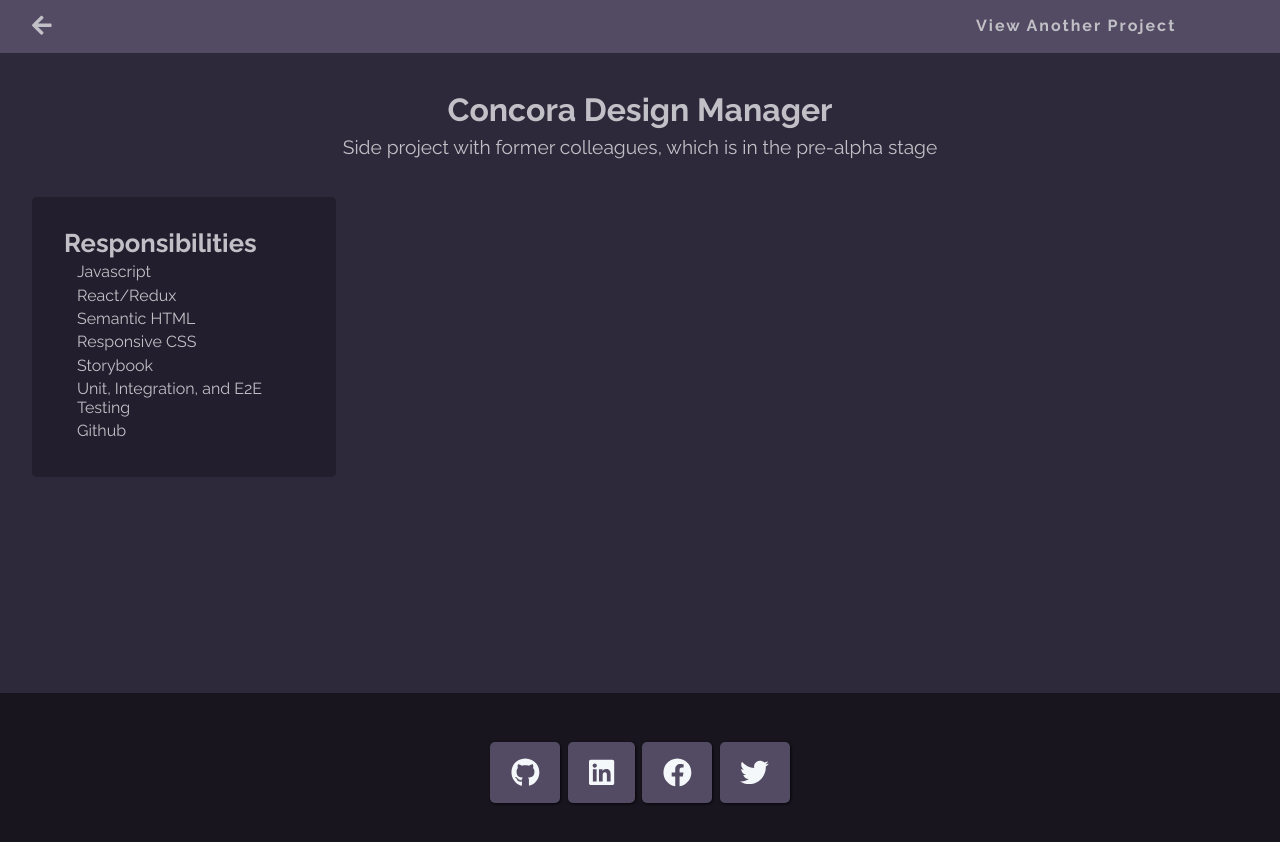
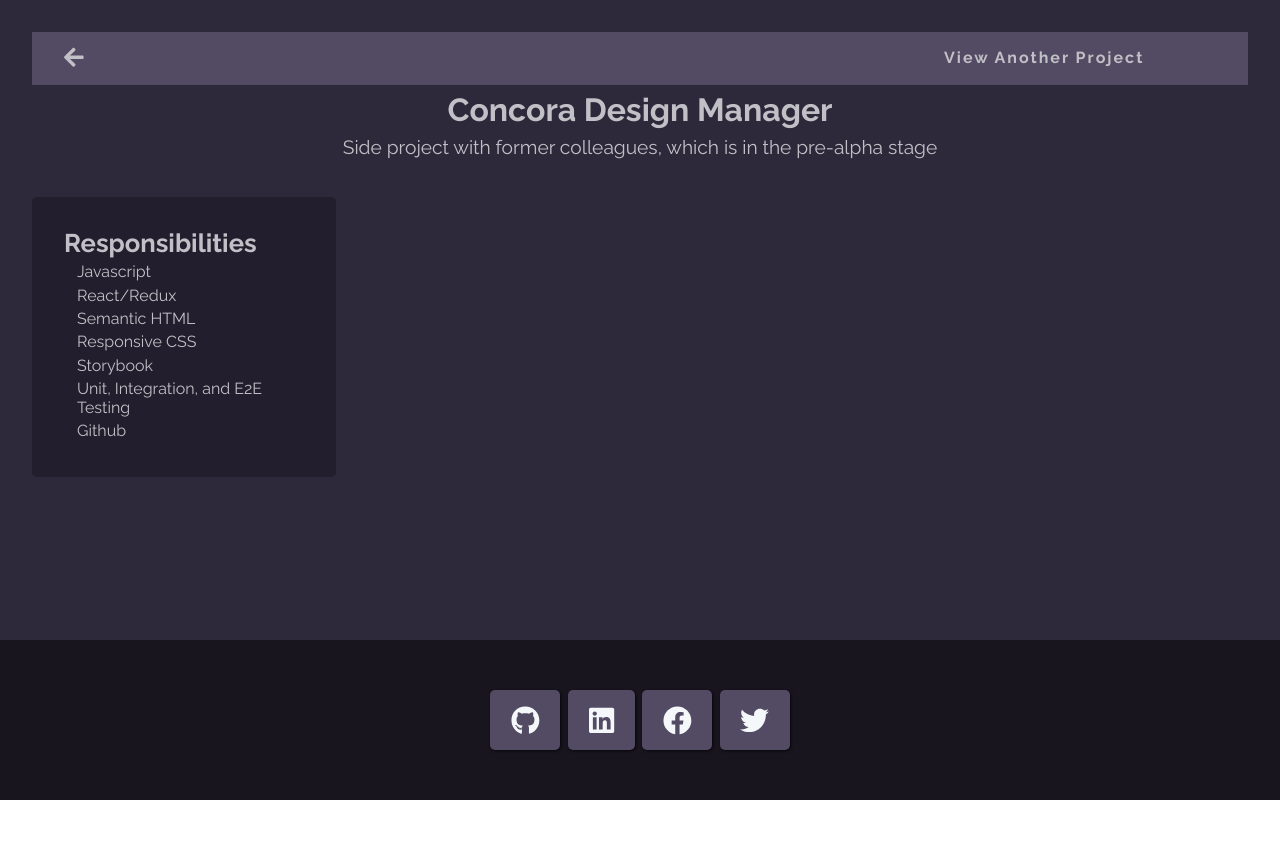
Before and after one commit to kjsullivan33/vue-portfolio, a Vue app: page /project/concora-design-manager in a window 1280 px wide. Shown: the top 842 px of the page. After the commit the page ends 800 px from the top, so only its background shows below. Built offline with nearby package versions, Linux system fonts and the light colour scheme; what vue-particles, vue-scrollactive would draw is missing.

Commit message:
minor fix

```diff
--- a/src/components/ProjectContainer.vue
+++ b/src/components/ProjectContainer.vue
@@ -1,5 +1,5 @@
 <template>
-  <div>
+  <main class="project-container">
     <nav>
       <router-link to="/" replace>
         <font-awesome-icon :icon="arrowIcon" class="btn-back" />
@@ -20,7 +20,7 @@
         </div>
       </div>
     </nav>
-    <main class="project" v-if="projectData">
+    <div class="project" v-if="projectData">
       <header class="project-header">
         <h1>{{ projectData.name }}</h1>
         <h5 class="summary">{{ projectData.summary }}</h5>
@@ -58,8 +58,8 @@
           </div>
         </div>
       </div>
-    </main>
-  </div>
+    </div>
+  </main>
 </template>
 
 <script>
```
